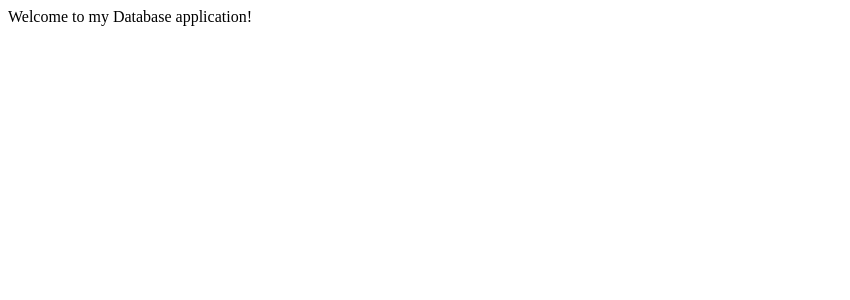
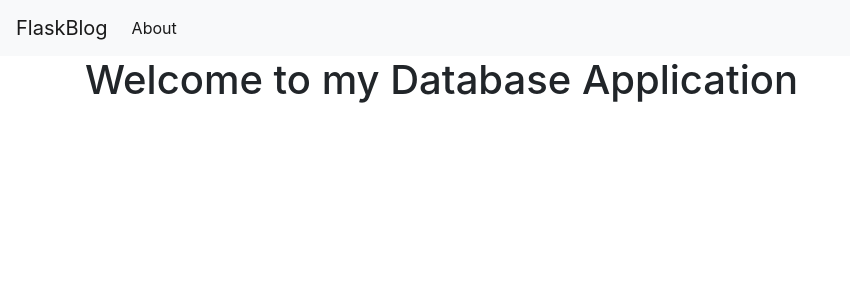
Before and after one commit to chijiokeumezinwa/Library-Database-Project, a Flask app: page / in a window 1280 px wide. Shown: the top 300 px of the page, without its empty margins (0-850 px from the left). Run offline with Flask 3, Linux system fonts and the light colour scheme; some libraries are stand-ins or nearby versions.

Commit message:
added bootstrap and template file

```diff
--- a/app.py
+++ b/app.py
@@ -10,5 +10,5 @@ def home():
 def about():
     return render_template('about.html')
 
-if __name__ == '__main__':
-    app.run(debug=True)
+# if __name__ == '__main__':
+#     app.run(debug=True)
--- /dev/null
+++ b/templates/base.html
@@ -0,0 +1,37 @@
+<!doctype html>
+<html lang="en">
+  <head>
+    <!-- Required meta tags -->
+    <meta charset="utf-8">
+    <meta name="viewport" content="width=device-width, initial-scale=1, shrink-to-fit=no">
+
+    <!-- Bootstrap CSS -->
+    <link rel="stylesheet" href="https://stackpath.bootstrapcdn.com/bootstrap/4.3.1/css/bootstrap.min.css" integrity="sha384-ggOyR0iXCbMQv3Xipma34MD+dH/1fQ784/j6cY/iJTQUOhcWr7x9JvoRxT2MZw1T" crossorigin="anonymous">
+
+    <title>{% block title %} {% endblock %}</title>
+  </head>
+  <body>
+    <nav class="navbar navbar-expand-md navbar-light bg-light">
+        <a class="navbar-brand" href="{{ url_for('home')}}">FlaskBlog</a>
+        <button class="navbar-toggler" type="button" data-toggle="collapse" data-target="#navbarNav" aria-controls="navbarNav" aria-expanded="false" aria-label="Toggle navigation">
+            <span class="navbar-toggler-icon"></span>
+        </button>
+        <div class="collapse navbar-collapse" id="navbarNav">
+            <ul class="navbar-nav">
+            <li class="nav-item active">
+                <a class="nav-link" href="#">About</a>
+            </li>
+            </ul>
+        </div>
+    </nav>
+    <div class="container">
+        {% block content %} {% endblock %}
+    </div>
+
+    <!-- Optional JavaScript -->
+    <!-- jQuery first, then Popper.js, then Bootstrap JS -->
+    <script src="https://code.jquery.com/jquery-3.3.1.slim.min.js" integrity="sha384-q8i/X+965DzO0rT7abK41JStQIAqVgRVzpbzo5smXKp4YfRvH+8abtTE1Pi6jizo" crossorigin="anonymous"></script>
+    <script src="https://cdnjs.cloudflare.com/ajax/libs/popper.js/1.14.7/umd/popper.min.js" integrity="sha384-UO2eT0CpHqdSJQ6hJty5KVphtPhzWj9WO1clHTMGa3JDZwrnQq4sF86dIHNDz0W1" crossorigin="anonymous"></script>
+    <script src="https://stackpath.bootstrapcdn.com/bootstrap/4.3.1/js/bootstrap.min.js" integrity="sha384-JjSmVgyd0p3pXB1rRibZUAYoIIy6OrQ6VrjIEaFf/nJGzIxFDsf4x0xIM+B07jRM" crossorigin="anonymous"></script>
+  </body>
+</html>
--- a/templates/index.html
+++ b/templates/index.html
@@ -1,9 +1,5 @@
-<!DOCTYPE html>
-<html lang = "en">
-    <head>
-    <title>Flask Application</title>
-    </head>
-    <body>
-        <header1>Welcome to my Database application!</header1>
-    </body>
-</html>
+{% extends 'base.html' %}
+
+{% block content %}
+    <h1>{% block title %} Welcome to my Database Application{% endblock %}</h1>
+{% endblock %}
```
Also changed, not shown: static/css/styles.css (+22 -0 lines), templates/styles.css (deleted, +0 -22 lines), 1 other file.
